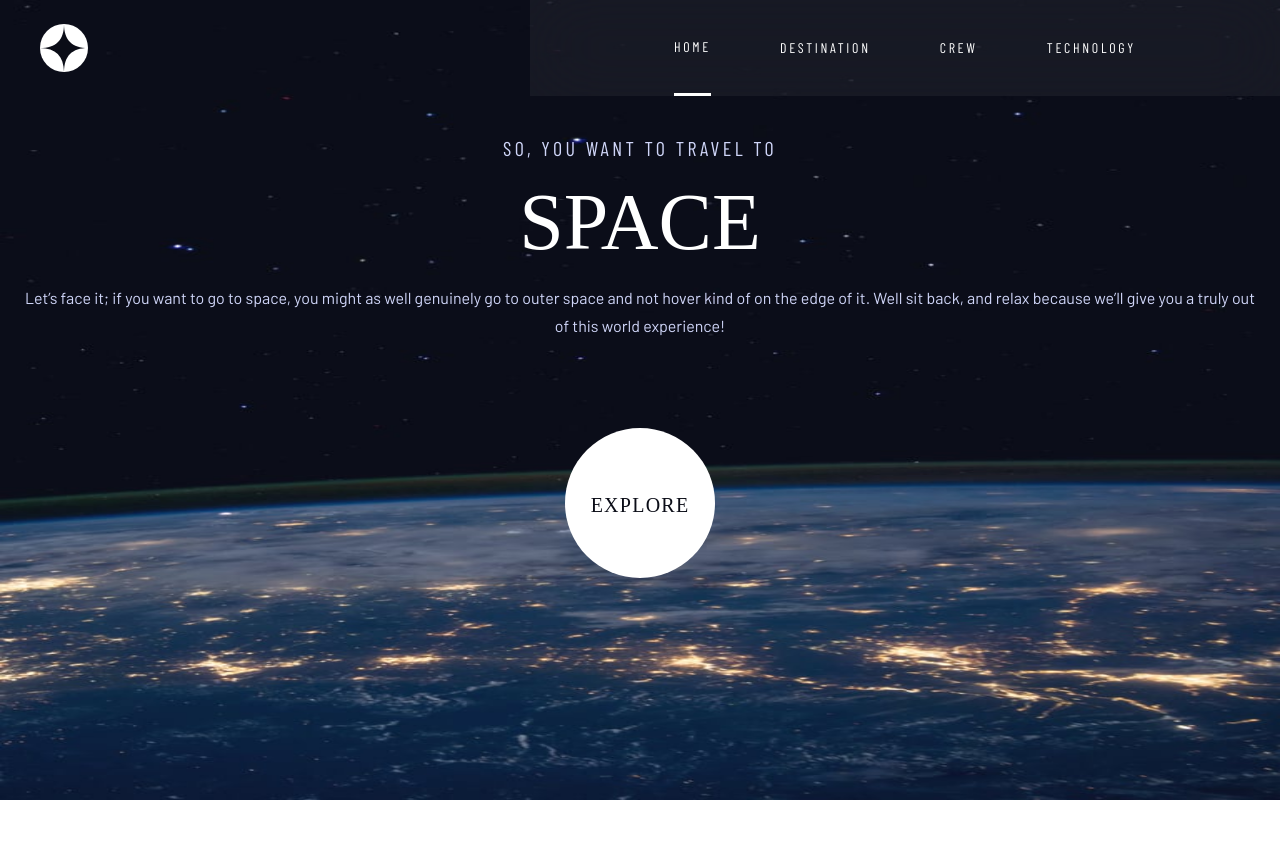
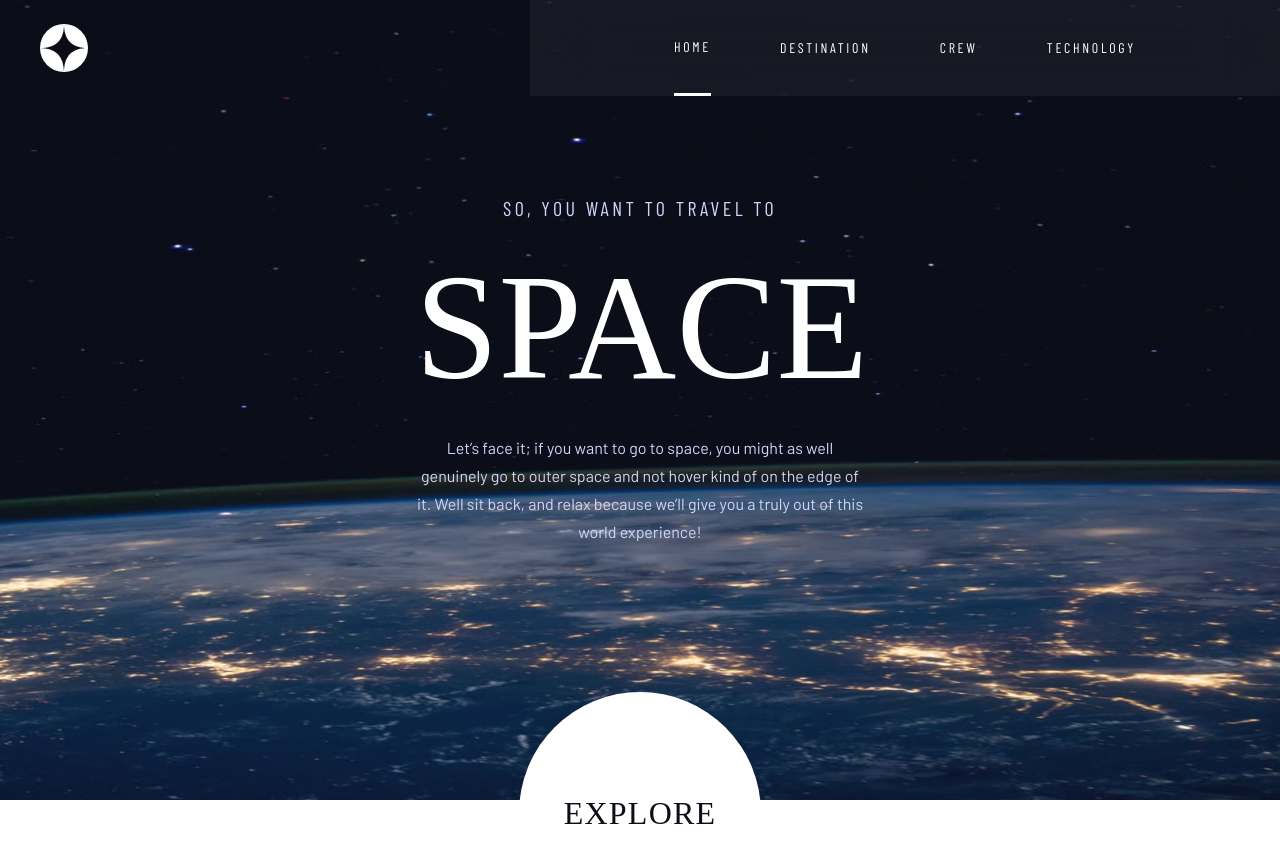
Before and after one commit to jadeli1720/space-tourism-website-main, a React (Create React App) app in the folder project/app/: page / in a window 1280 px wide. Shown: the top 862 px of the page. Built offline with nearby package versions, Linux system fonts and the light colour scheme; a web font is replaced by a local one.

Commit message:
Home page finished for now.

```diff
--- a/project/app/src/components/homepage.js
+++ b/project/app/src/components/homepage.js
@@ -1,10 +1,16 @@
 import React from 'react';
-import { Link } from 'react-router-dom';
+import { useNavigate } from 'react-router-dom';
 import changeBackground from './background';
 import { navItems } from '../data/utils';
 
 const Homepage = () => {
 	window.addEventListener('load', changeBackground('homepage'))
+
+	const navigate = useNavigate();
+
+	const exploreBtnNavigation = e => {
+		navigate(navItems[1].href);
+	}
 
 	return (
 		<div id='homepage'>
@@ -18,10 +24,9 @@ const Homepage = () => {
 					a truly out of this world experience!
 				</p>
 			</section>
-			<section className='explore-btn'>
-				<div className='container'>
-					<Link to={navItems[1].href}>Explore</Link>
-				</div>
+			{/* This needs to change to button with a click handler to destination page */}
+			<section className='explore-btn-wrapper'>
+				<button onClick={exploreBtnNavigation}>Explore</button>
 			</section>
 		</div>
 	);
--- a/project/app/src/styles/components/header.scss
+++ b/project/app/src/styles/components/header.scss
@@ -13,14 +13,14 @@ header {
   }
 
   .border {
-      display: none;
-      position: absolute;
-      left: 10.5rem;
-      background-color:  rgba(255, 255, 255, 0.25);
-      margin: 0;
-      height: 1px;
-      width: 33%;
-      z-index: 1;
+    display: none;
+    position: absolute;
+    left: 8.5rem;
+    background-color: rgba(255, 255, 255, 0.25);
+    margin: 0;
+    height: 1px;
+    width: 36%;
+    z-index: 1;
   }
 
   .hamburger{
@@ -197,8 +197,14 @@ header {
     padding: 0;
     margin: 2.5rem 0 0 2.5rem;
 
+    //TODO: need to fix this for bigger screens
     .border{
       display: block;
+    }
+
+    .nav-menu {
+      max-width: 830px;
+      width: 100%
     }
 
     .nav-menu .nav-list {
--- a/project/app/src/styles/components/homepage.scss
+++ b/project/app/src/styles/components/homepage.scss
@@ -4,8 +4,14 @@
 #homepage {
   @include mixin.displayFlex(column, center, unset);
   text-align: center;
+  margin: 40px 1.5rem 0;
   height: 100vh;
-  margin: 40px 1.5rem 0;
+
+
+  .hp-text-container {
+    max-width: 450px;
+    width: 100%;
+  }
 
   .page-title{
     color: $light-blue;
@@ -24,35 +30,88 @@
     text-align: center;
   }
 
-  .explore-btn {
-    margin-top: 88px ;
+  .explore-btn-wrapper {
+    @include mixin.displayFlex(row, center, center);
+    margin-top: 5.5rem;
 
-    .container {
-      @include mixin.displayFlex(row, center, center);
+    button {
+      @include mixin.subHeadingOne(unset);
+      background-color: white;
+      border: none;
+      border-radius: 50%;
+      color: $dark-blue;
       cursor: pointer;
-      background-color: white;
-      border-radius: 50%;
-      height: 150px;
-      width: 150px;
-
-    }
-
-    a {
-      @include mixin.subHeadingOne(unset);
-      color: $dark-blue;
       font-size: 20px;
       line-height: 20px !important;
       letter-spacing: 1.25px;
-      text-decoration: none;
       text-transform: uppercase;
-      //Cheat to center the text
-      margin-top: 4px;
+      height: 150px;
+      width: 150px;
       transition: 0.4s ease-in-out;
+
     }
   }
 }
 
 
 /* ========== TABLET =========== */
+@include mixin.min-media-query($tablet-xs) {
+  #homepage {
+    margin-top: 6.25rem;
+
+    .hp-text-container{
+      width: 61%;
+    }
+
+    h1 {
+      @include mixin.headingOne(9.375rem);
+      margin: 2rem 0;
+    }
+
+    .explore-btn-wrapper{
+      margin-top: 9.125rem;
+
+      button {
+        @include mixin.headingFour(2rem);
+        height: 15.125rem;
+        width: 15.125rem;
+      }
+    }
+  }
+}
 
 /* ========== DESKTOP =========== */
+
+@include mixin.min-media-query($desktop-sm) {
+  #homepage {
+    flex-direction: row;
+    justify-content: space-between;
+
+    margin: 250px auto 0;
+    height: unset;
+    max-width: 1158px;
+    width: 100%;
+
+    .hp-text-container {
+      width: 100%;
+    }
+
+    .page-title, .page-paragraph {
+      text-align: left;
+    }
+
+    .explore-btn-wrapper {
+      border-radius: 50%;
+      margin-top: 98px;
+
+      button{
+        height: 17.125rem;
+        width: 17.125rem;
+
+        &:hover {
+          box-shadow: 0px 0px 0px 100px rgba(255, 255, 255, 0.12);
+        }
+      }
+    }
+  }
+}
--- a/project/app/src/styles/global.scss
+++ b/project/app/src/styles/global.scss
@@ -94,8 +94,11 @@ p {
 //Desktop sizing: 1440 X 900
 //Tablet: 768 X 1024
 //Mobile: 375 X 667
+//Create container class that will focus on each page contents width for viewports at 1366px and in between
 
 main {
+  //need to work on this for bigger screen sizes. Placement and max width sizes
+  // max-width: 1680px;
   width:100%;
   min-height: 100vh;
   transition: 0.5s ease;
```
